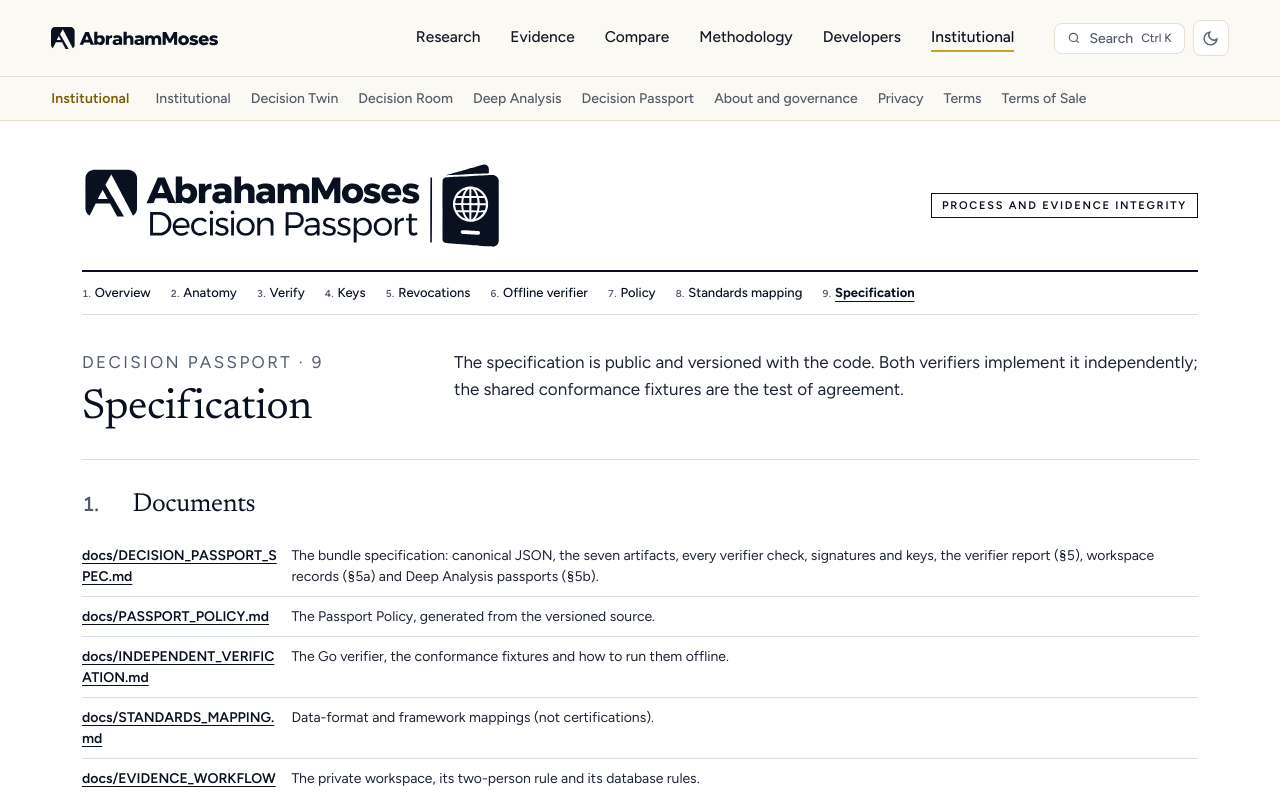
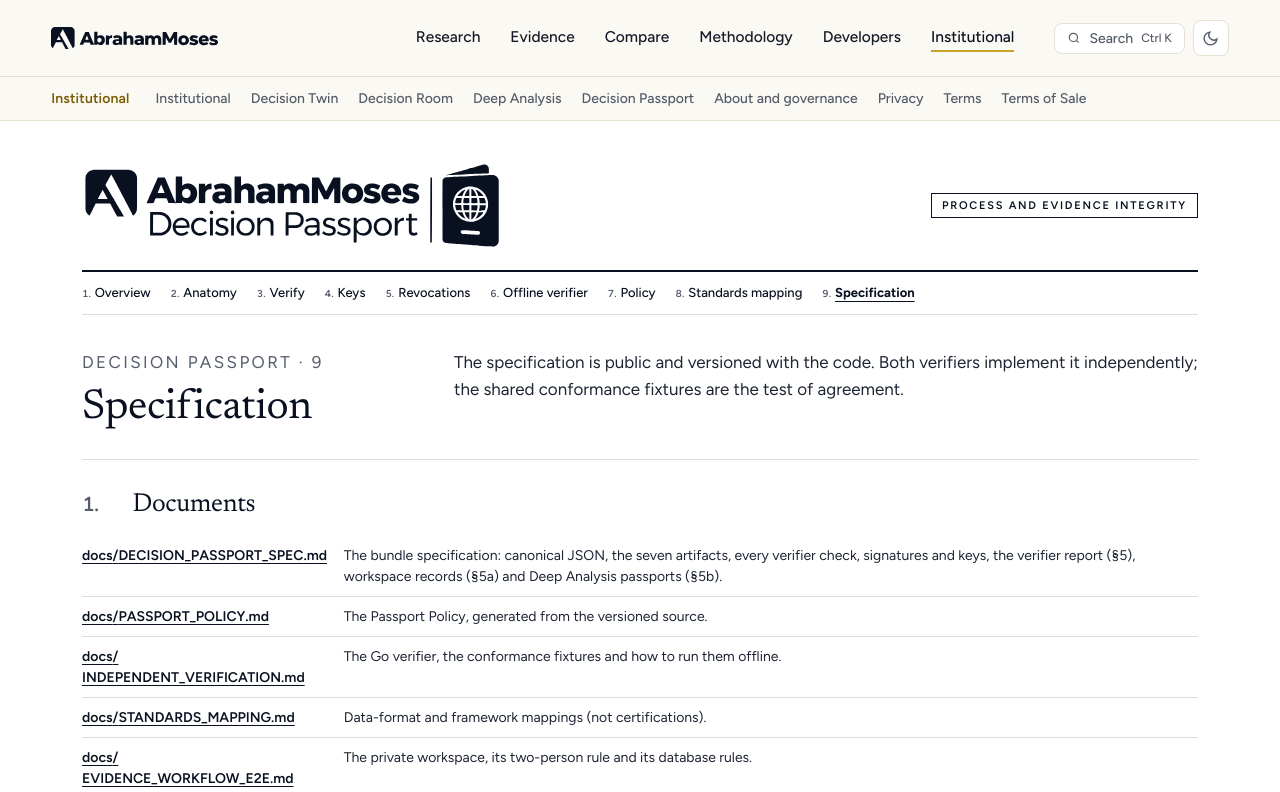
Before and after one commit to QuantityNetwork/FaithCompass, a Next.js app: page /institutional/decision-passport/spec in a window 1280 px wide. Shown: the top 792 px of the page. Built offline with nearby package versions, Linux system fonts and the light colour scheme.

Commit message:
Passport tables: undo the overflow-wrap rule that broke headings mid-word at 375 px; spec paths get break points after '/' instead

```diff
--- a/src/app/institutional/decision-passport/passport.css
+++ b/src/app/institutional/decision-passport/passport.css
@@ -113,6 +113,3 @@
   .dp-page { padding: 0; }
   .dp-section { break-inside: avoid-page; }
 }
-
-/* Long file paths and identifiers in table cells wrap instead of widening the table past a phone screen. */
-.dp-table a, .dp-table th { overflow-wrap: anywhere; }
--- a/src/app/institutional/decision-passport/spec/page.tsx
+++ b/src/app/institutional/decision-passport/spec/page.tsx
@@ -1,3 +1,4 @@
+import { Fragment } from 'react';
 import type { Metadata } from 'next';
 import { ENGINES } from '@/lib/decision/engines';
 import { FORMAT, RULESET } from '@/lib/passport/record/v1/build';
@@ -26,7 +27,7 @@ export default function SpecPage() {
       </Intro>
       <Section n={1} id="docs" title="Documents">
         <table className="dp-table">
-          <tbody>{DOCS.map(([f, t]) => <tr key={f}><th scope="row"><a href={`${GITHUB}/${f}`}>{f}</a></th><td>{t}</td></tr>)}</tbody>
+          <tbody>{DOCS.map(([f, t]) => <tr key={f}><th scope="row"><a href={`${GITHUB}/${f}`}>{f.split('/').map((seg, i, all) => <Fragment key={i}>{seg}{i < all.length - 1 ? <>/<wbr /></> : null}</Fragment>)}</a></th><td>{t}</td></tr>)}</tbody>
         </table>
       </Section>
       <Section n={2} id="da" title="Deep Analysis passports (§5b)">
```
